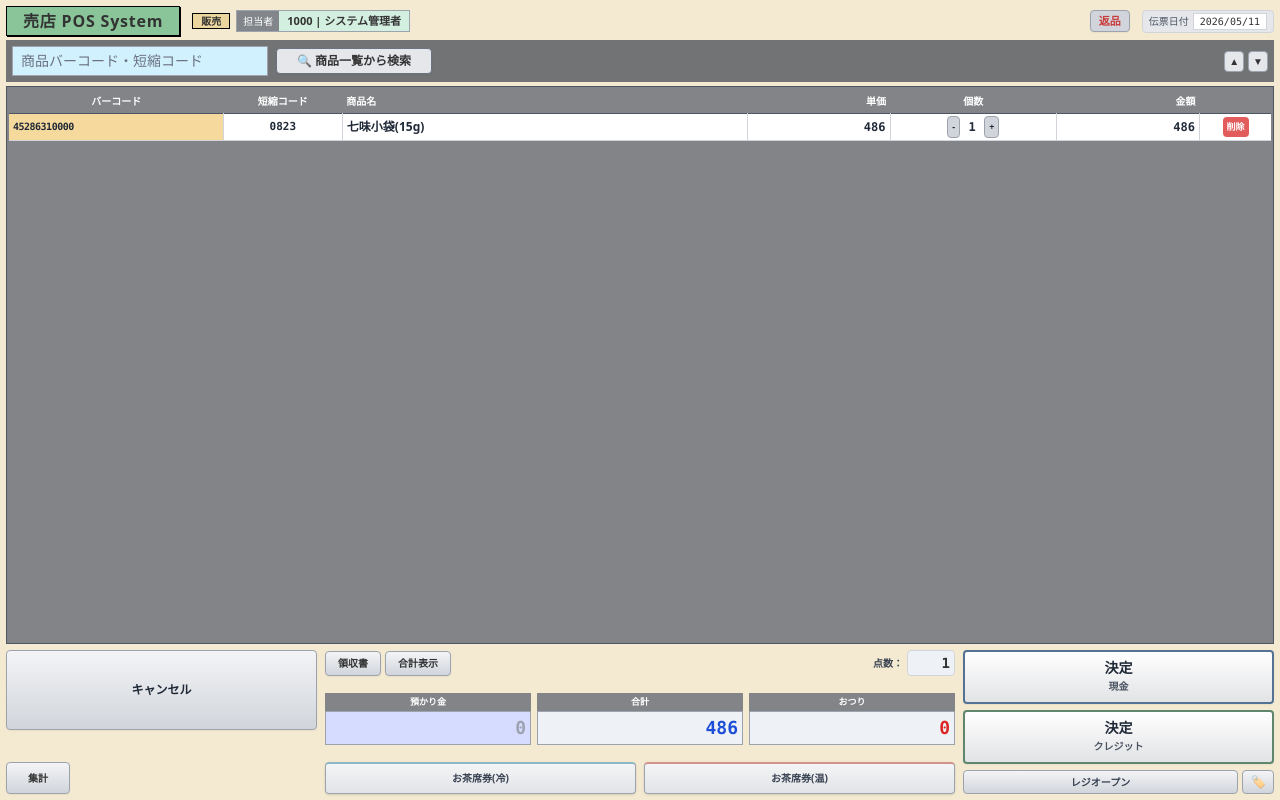
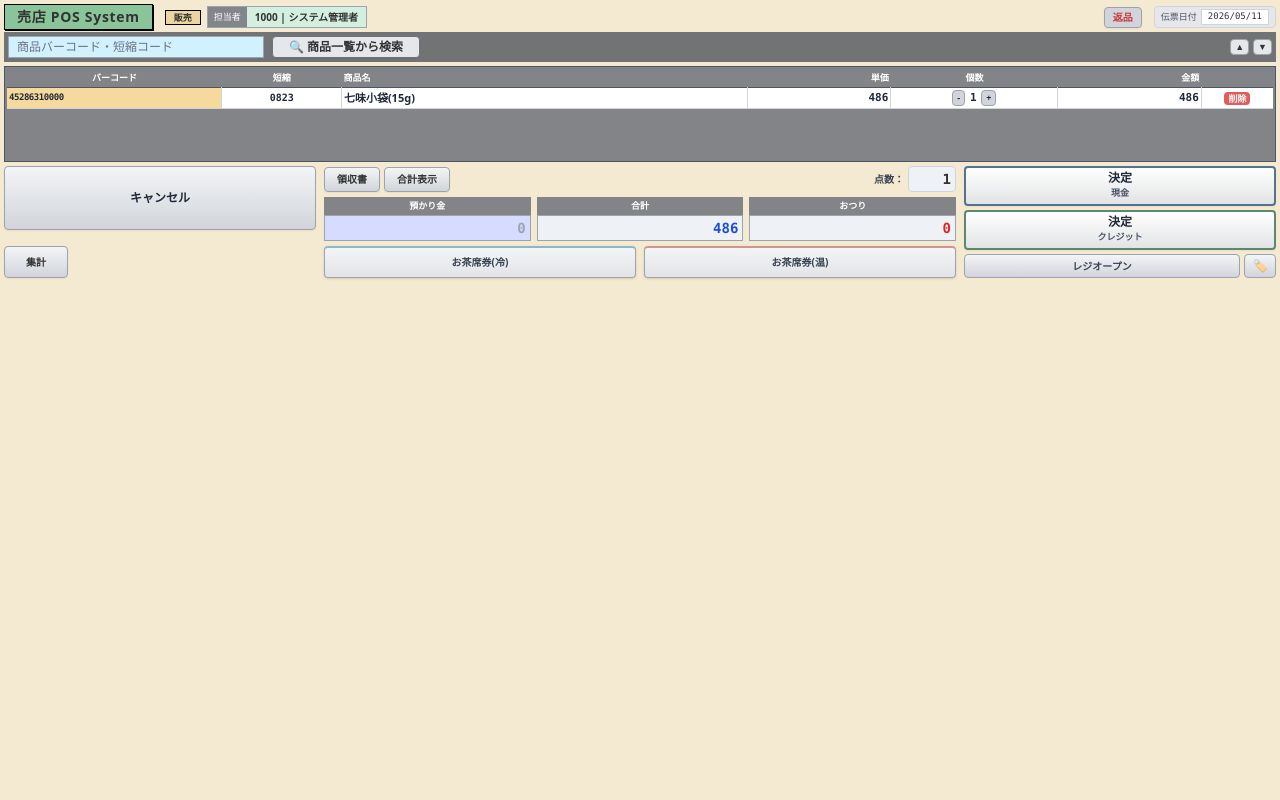
Before and after one commit to valuedesign-yoshihara/DemoPos, a React (Vite) app: page / in a window 1280 px wide. Both pictures are taken after a click on the button "🔍 商品一覧から検索". Built offline with nearby package versions, Linux system fonts and the light colour scheme.

Commit message:
adjust layout

```diff
--- a/src/App.tsx
+++ b/src/App.tsx
@@ -87,7 +87,7 @@ export default function App() {
   };
 
   return (
-    <div className="h-screen w-screen bg-[#F3EAD1] p-1.5 text-[#333333] font-sans select-none flex flex-col overflow-hidden relative">
+    <div className="h-screen w-screen bg-[#F3EAD1] p-1 text-[#333333] font-sans select-none flex flex-col overflow-hidden relative">
 
       {isLoading && (
         <div className="absolute inset-0 bg-black/40 flex flex-col items-center justify-center z-50">
@@ -99,25 +99,25 @@ export default function App() {
       )}
 
       {/* 1. ヘッダーエリア */}
-      <div className="flex-none flex items-center justify-between mb-1">
+      <div className="flex-none flex items-center justify-between mb-0.5">
         <div className="flex items-center space-x-3">
-          <div className="bg-[#89C598] border border-black shadow-[1px_1px_0px_rgba(0,0,0,1)] px-4 py-0.5 text-base font-bold tracking-wider">
+          <div className="bg-[#89C598] border border-black shadow-[1px_1px_0px_rgba(0,0,0,1)] px-3 py-0.5 text-sm font-bold tracking-wider">
             売店 POS System
           </div>
           <div className="flex items-center space-x-1.5">
-            <div className="bg-[#EAD69E] text-center text-[10px] py-0.5 px-2 font-bold border border-black leading-none">販売</div>
+            <div className="bg-[#EAD69E] text-center text-[9px] py-0.5 px-2 font-bold border border-black leading-none">販売</div>
             <div className="flex items-center text-xs border border-gray-400 bg-white">
-              <span className="bg-[#82868A] text-white px-1.5 py-0.5 text-[10px]">担当者</span>
-              <span className="px-2 py-0.5 font-bold bg-[#D3EFE0] text-[11px]">1000 | システム管理者</span>
+              <span className="bg-[#82868A] text-white px-1.5 py-0.5 text-[9px]">担当者</span>
+              <span className="px-2 py-0.5 font-bold bg-[#D3EFE0] text-[10px]">1000 | システム管理者</span>
             </div>
           </div>
         </div>
 
         <div className="flex items-center space-x-3">
-          <button className="bg-[#D1D5DB] border border-gray-400 text-[#C93B3B] font-bold px-2 py-0.5 rounded shadow-sm text-[11px]">
+          <button className="bg-[#D1D5DB] border border-gray-400 text-[#C93B3B] font-bold px-2 py-0.5 rounded shadow-sm text-[10px]">
             返品
           </button>
-          <div className="flex items-center text-[10px] border border-gray-300 bg-[#E5E7EB] px-1.5 py-0.5 rounded">
+          <div className="flex items-center text-[9px] border border-gray-300 bg-[#E5E7EB] px-1.5 py-0.5 rounded">
             <span className="text-gray-600 mr-1">伝票日付</span>
             <span className="bg-white px-1.5 border border-gray-300 font-mono">2026/05/11</span>
           </div>
@@ -125,12 +125,12 @@ export default function App() {
       </div>
 
       {/* 2. 入力・検索バー */}
-      <div className="flex-none bg-[#717375] p-1.5 flex items-center justify-between mb-1">
+      <div className="flex-none bg-[#717375] p-1 flex items-center justify-between mb-1">
         <div className="flex items-center space-x-2 flex-1 max-w-2xl">
           <input
             type="text"
             placeholder="商品バーコード・短縮コード"
-            className="bg-[#D2F1FF] border border-gray-400 px-2 py-1 text-sm w-64 placeholder-gray-500 focus:outline-none font-mono"
+            className="bg-[#D2F1FF] border border-gray-400 px-2 py-0.5 text-xs w-64 placeholder-gray-500 focus:outline-none font-mono"
             value={inputVal}
             disabled={isLoading}
             onChange={(e: React.ChangeEvent<HTMLInputElement>) => setInputVal(e.target.value)}
@@ -138,55 +138,55 @@ export default function App() {
           <button
             onClick={handleSearchClick}
             disabled={isLoading}
-            className="bg-[#E5E7EB] hover:bg-gray-200 active:bg-gray-300 border border-gray-500 text-xs font-bold px-5 py-1 rounded shadow-sm whitespace-nowrap"
+            className="bg-[#E5E7EB] hover:bg-gray-200 active:bg-gray-300 border border-gray-500 text-xs font-bold px-4 py-0.5 rounded shadow-sm whitespace-nowrap"
           >
             🔍 商品一覧から検索
           </button>
         </div>
         <div className="flex space-x-1">
-          <button className="bg-[#E5E7EB] px-1 py-0.5 border border-gray-400 rounded text-[10px]">▲</button>
-          <button className="bg-[#E5E7EB] px-1 py-0.5 border border-gray-400 rounded text-[10px]">▼</button>
+          <button className="bg-[#E5E7EB] px-1 border border-gray-400 rounded text-[9px]">▲</button>
+          <button className="bg-[#E5E7EB] px-1 border border-gray-400 rounded text-[9px]">▼</button>
         </div>
       </div>
 
-      {/* 3. メイン明細エリア（💡1138x712を考慮し最小高さを100pxへ微小圧縮、自動伸縮します） */}
-      <div className="flex-1 bg-[#828487] p-0.5 text-xs overflow-y-auto border border-gray-600 min-h-[100px]">
+      {/* 3. メイン明細エリア（💡flex-1を廃止。高さを小さめの「h-24（96px）」で固定にし、中のパディングも極限までスリム化） */}
+      <div className="flex-none bg-[#828487] p-0.5 text-[11px] overflow-y-auto border border-gray-600 h-24">
         <table className="w-full text-left border-collapse table-fixed">
-          <thead className="sticky top-0 bg-[#828487] z-10 text-[10px]">
+          <thead className="sticky top-0 bg-[#828487] z-10 text-[9px]">
             <tr className="text-white font-bold border-b border-gray-600">
-              <th className="w-[18%] p-1 text-center">バーコード</th>
-              <th className="w-[10%] p-1 text-center">短縮コード</th>
-              <th className="w-[34%] p-1">商品名</th>
-              <th className="w-[12%] p-1 text-right">単価</th>
-              <th className="w-[14%] p-1 text-center">個数</th>
-              <th className="w-[12%] p-1 text-right">金額</th>
-              <th className="w-[6%] p-1 text-center"></th>
+              <th className="w-[18%] p-0.5 text-center">バーコード</th>
+              <th className="w-[10%] p-0.5 text-center">短縮</th>
+              <th className="w-[34%] p-0.5">商品名</th>
+              <th className="w-[12%] p-0.5 text-right">単価</th>
+              <th className="w-[14%] p-0.5 text-center">個数</th>
+              <th className="w-[12%] p-0.5 text-right">金額</th>
+              <th className="w-[6%] p-0.5 text-center"></th>
             </tr>
           </thead>
           <tbody>
             {cart.length === 0 ? (
               <tr>
-                <td colSpan={7} className="text-center text-gray-300 pt-6 text-xs">
+                <td colSpan={7} className="text-center text-gray-300 pt-3 text-[11px]">
                   商品が登録されていません。
                 </td>
               </tr>
             ) : (
               cart.map((item) => (
-                <tr key={item.barcode} className="bg-white border-b border-gray-300 font-bold text-gray-800 text-xs">
-                  <td className="bg-[#F6D99C] border-r border-gray-300 p-1 font-mono tracking-tighter text-[10px] truncate">{item.barcode}</td>
-                  <td className="border-r border-gray-300 p-1 text-center font-mono text-[11px]">{item.code}</td>
-                  <td className="border-r border-gray-300 p-1 truncate text-xs">{item.name}</td>
-                  <td className="border-r border-gray-300 p-1 text-right font-mono text-xs">{item.price.toLocaleString()}</td>
-                  <td className="border-r border-gray-300 p-0.5 text-center">
-                    <div className="flex items-center justify-center space-x-1">
-                      <button onClick={() => updateQuantity(item.barcode, -1)} disabled={isLoading} className="bg-[#D1D5DB] border border-gray-400 rounded px-1 py-0.5 text-[9px] font-bold">-</button>
-                      <span className="w-4 inline-block text-center font-mono text-xs">{item.quantity}</span>
-                      <button onClick={() => updateQuantity(item.barcode, 1)} disabled={isLoading} className="bg-[#D1D5DB] border border-gray-400 rounded px-1 py-0.5 text-[9px] font-bold">+</button>
+                <tr key={item.barcode} className="bg-white border-b border-gray-300 font-bold text-gray-800 text-[11px]">
+                  <td className="bg-[#F6D99C] border-r border-gray-300 p-0.5 font-mono tracking-tighter text-[9px] truncate">{item.barcode}</td>
+                  <td className="border-r border-gray-300 p-0.5 text-center font-mono text-[10px]">{item.code}</td>
+                  <td className="border-r border-gray-300 p-0.5 truncate">{item.name}</td>
+                  <td className="border-r border-gray-300 p-0.5 text-right font-mono">{item.price.toLocaleString()}</td>
+                  <td className="border-r border-gray-300 p-0 text-center">
+                    <div className="flex items-center justify-center space-x-0.5">
+                      <button onClick={() => updateQuantity(item.barcode, -1)} disabled={isLoading} className="bg-[#D1D5DB] border border-gray-400 rounded px-1 text-[9px] font-bold">-</button>
+                      <span className="w-3 inline-block text-center font-mono">{item.quantity}</span>
+                      <button onClick={() => updateQuantity(item.barcode, 1)} disabled={isLoading} className="bg-[#D1D5DB] border border-gray-400 rounded px-1 text-[9px] font-bold">+</button>
                     </div>
                   </td>
-                  <td className="border-r border-gray-300 p-1 text-right font-mono text-xs">{(item.price * item.quantity).toLocaleString()}</td>
-                  <td className="p-0.5 text-center">
-                    <button onClick={() => removeItem(item.barcode)} disabled={isLoading} className="bg-[#E25C5C] text-white text-[9px] font-bold px-1 py-0.5 rounded">削除</button>
+                  <td className="border-r border-gray-300 p-0.5 text-right font-mono">{(item.price * item.quantity).toLocaleString()}</td>
+                  <td className="p-0 text-center">
+                    <button onClick={() => removeItem(item.barcode)} disabled={isLoading} className="bg-[#E25C5C] text-white text-[9px] font-bold px-1 rounded">削除</button>
                   </td>
                 </tr>
               ))
@@ -195,15 +195,15 @@ export default function App() {
         </table>
       </div>
 
-      {/* 4. フッター・決済エリア（💡h-36の固定高さに戻し、引き伸ばし・間延びを完全解消） */}
-      <div className="flex-none mt-1.5 grid grid-cols-12 gap-2 h-36">
+      {/* 4. フッター・決済エリア */}
+      <div className="flex-none mt-1 grid grid-cols-12 gap-2 h-28">
 
         {/* 左 */}
         <div className="col-span-3 flex flex-col justify-between">
           <button
             onClick={handleCancel}
             disabled={isLoading}
-            className="w-full h-20 bg-gradient-to-b from-gray-100 to-gray-300 hover:from-gray-200 hover:to-gray-400 border border-gray-400 shadow-sm text-xs font-bold rounded text-gray-800 disabled:opacity-50"
+            className="w-full h-16 bg-gradient-to-b from-gray-100 to-gray-300 hover:from-gray-200 hover:to-gray-400 border border-gray-400 shadow-sm text-xs font-bold rounded text-gray-800 disabled:opacity-50"
           >
             キャンセル
           </button>
@@ -232,7 +232,7 @@ export default function App() {
               <div className="bg-[#828487] text-white text-[9px] py-0.5 font-bold">預かり金</div>
               <input
                 type="number"
-                className="w-full bg-[#D6DCFF] border border-gray-400 text-right font-mono text-lg font-bold py-0.5 px-1 focus:outline-none"
+                className="w-full bg-[#D6DCFF] border border-gray-400 text-right font-mono text-sm font-bold py-0.5 px-1 focus:outline-none"
                 value={cashReceived}
                 placeholder="0"
                 disabled={isLoading}
@@ -241,19 +241,18 @@ export default function App() {
             </div>
             <div>
               <div className="bg-[#828487] text-white text-[9px] py-0.5 font-bold">合計</div>
-              <div className="bg-[#EEF1F6] border border-gray-400 text-right font-mono text-lg font-bold py-0.5 px-1 text-blue-700">
+              <div className="bg-[#EEF1F6] border border-gray-400 text-right font-mono text-sm font-bold py-0.5 px-1 text-blue-700">
                 {totalPrice.toLocaleString()}
               </div>
             </div>
             <div>
               <div className="bg-[#828487] text-white text-[9px] py-0.5 font-bold">おつり</div>
-              <div className="bg-[#EEF1F6] border border-gray-400 text-right font-mono text-lg font-bold py-0.5 px-1 text-red-600">
+              <div className="bg-[#EEF1F6] border border-gray-400 text-right font-mono text-sm font-bold py-0.5 px-1 text-red-600">
                 {cashReceived ? change.toLocaleString() : 0}
               </div>
             </div>
           </div>
 
-          {/* 💡お茶席券も h-8 の綺麗なコンパクトサイズを維持 */}
           <div className="grid grid-cols-2 gap-2">
             <button onClick={() => handleAddTicket('お茶席券(冷)', 500)} disabled={isLoading} className="h-8 bg-gradient-to-b from-gray-100 to-[#E2E4E7] border-t-2 border-t-[#8DB7C7] border border-gray-400 shadow text-[10px] font-bold text-gray-700 rounded flex items-center justify-center">
               お茶席券(冷)
@@ -265,23 +264,23 @@ export default function App() {
         </div>
 
         {/* 右 */}
-        <div className="col-span-3 flex flex-col justify-between space-y-1.5">
+        <div className="col-span-3 flex flex-col justify-between space-y-1">
           <button
             onClick={handleCheckout}
             disabled={cart.length === 0 || isLoading}
-            className="flex-1 bg-gradient-to-b from-white to-[#E2E3E5] hover:to-gray-300 border-2 border-[#547394] rounded flex flex-col items-center justify-center shadow-sm disabled:opacity-40"
+            className="flex-1 bg-gradient-to-b from-white to-[#E2E3E5] hover:to-gray-300 border-2 border-[#547394] rounded flex flex-col items-center justify-center shadow-sm disabled:opacity-40 py-0.5"
           >
-            <span className="text-sm font-bold text-gray-800 leading-none">決定</span>
-            <span className="text-[10px] text-gray-600 font-bold mt-1">現金</span>
+            <span className="text-xs font-bold text-gray-800 leading-none">決定</span>
+            <span className="text-[9px] text-gray-600 font-bold mt-0.5">現金</span>
           </button>
 
           <button
             onClick={handleCheckout}
             disabled={cart.length === 0 || isLoading}
-            className="flex-1 bg-gradient-to-b from-white to-[#E2E3E5] hover:to-gray-300 border-2 border-[#5F876E] rounded flex flex-col items-center justify-center shadow-sm disabled:opacity-40"
+            className="flex-1 bg-gradient-to-b from-white to-[#E2E3E5] hover:to-gray-300 border-2 border-[#5F876E] rounded flex flex-col items-center justify-center shadow-sm disabled:opacity-40 py-0.5"
           >
-            <span className="text-sm font-bold text-gray-800 leading-none">決定</span>
-            <span className="text-[10px] text-gray-600 font-bold mt-1">クレジット</span>
+            <span className="text-xs font-bold text-gray-800 leading-none">決定</span>
+            <span className="text-[9px] text-gray-600 font-bold mt-0.5">クレジット</span>
           </button>
 
           <div className="flex space-x-1">
```
